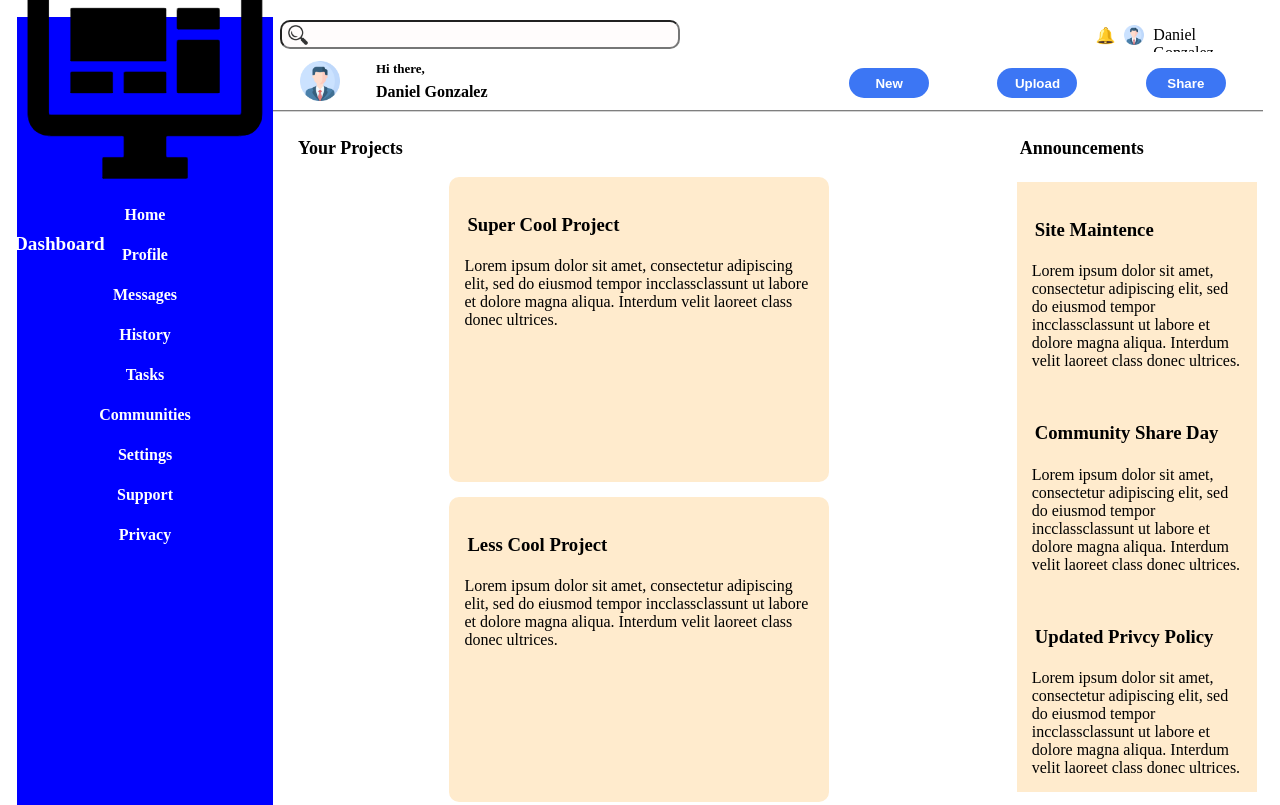
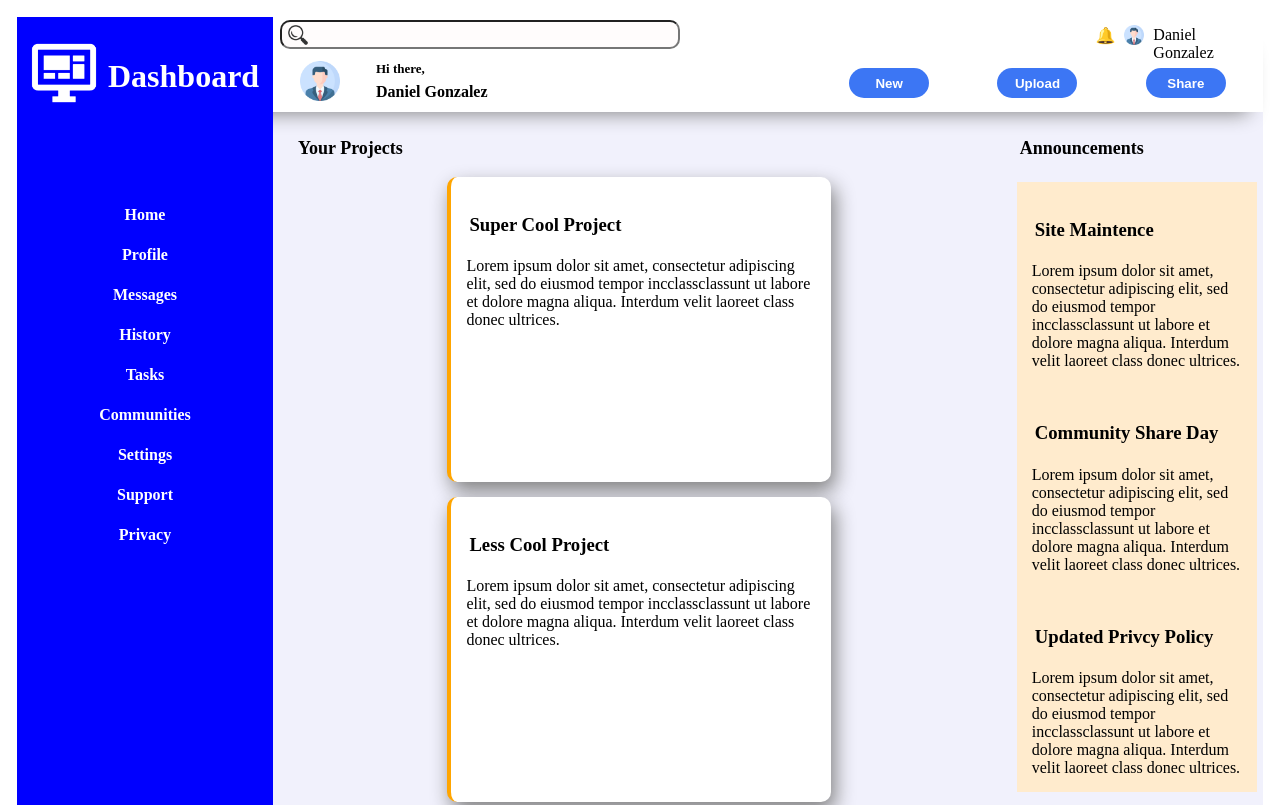
Before and after one commit to DamnnDanyo/admin_dashboard, a plain HTML site: page index.html in a window 1280 px wide. Shown: the top 805 px of the page. Drawn offline with Linux system fonts and the light colour scheme.

Commit message:
added z index to place box shadows, added box shadows to cards

```diff
--- a/style.css
+++ b/style.css
@@ -13,6 +13,7 @@
     display: grid;
     grid-template-columns: 3fr auto auto .4fr;
     grid-column: 2 / 3;
+    z-index: 1;
 }
 
 input[type=search] {
@@ -68,11 +69,26 @@ button {
     grid-template-rows: 175px repeat(10, min(40px));
     justify-items: center;
     align-items: center;
-
+    z-index: 1;
 }
 
 .sidebar-header {
-    font-size: larger;
+    font-size: 2rem;
+    display: flex;
+    align-items: center;
+    width: 200px;
+    justify-self: flex-start;
+    align-self: flex-start;
+}
+
+.sidebar-header p {
+    margin-left: auto;
+}
+
+.icon img {
+    height: 70px;
+    width: 70px;
+    filter: invert(100%);
 }
 
 .sidebar div {
@@ -86,7 +102,7 @@ button {
     grid-column: 2 / 3;
     display: grid;
     grid-template-columns: 100px 3fr repeat(3, 1fr);
-    border-bottom: 2px groove lightgrey;
+    box-shadow: grey -15px 1px 20px 0px;
 }
 
 .profile-picture-big img {
@@ -113,6 +129,8 @@ button {
     grid-template-rows: repeat(2, 1fr);
     width: fit-content;
     gap: 5px;
+    background-color: rgb(241, 241, 252);
+    z-index: -1;
 }
 
 .projects {
@@ -134,12 +152,13 @@ button {
 }
 
 .card {
-    background-color: blanchedalmond;
     border-radius: 10px;
     min-height: 275px;
     max-width: 350px;
     padding: 15px;
-
+    background-color: white;
+    border-left: 4px solid orange;
+    box-shadow: grey 4px 9px 20px 0px;
 }
 
 .announcements {
```
